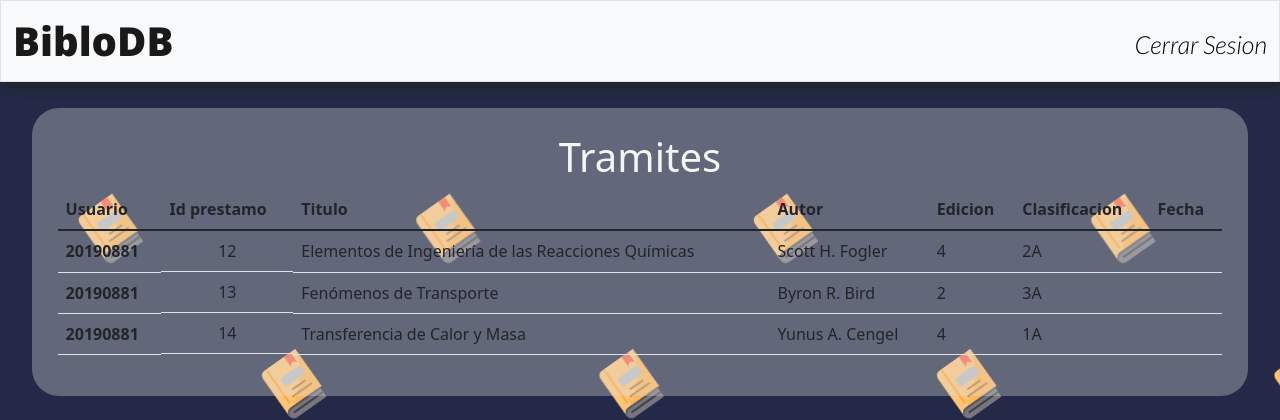
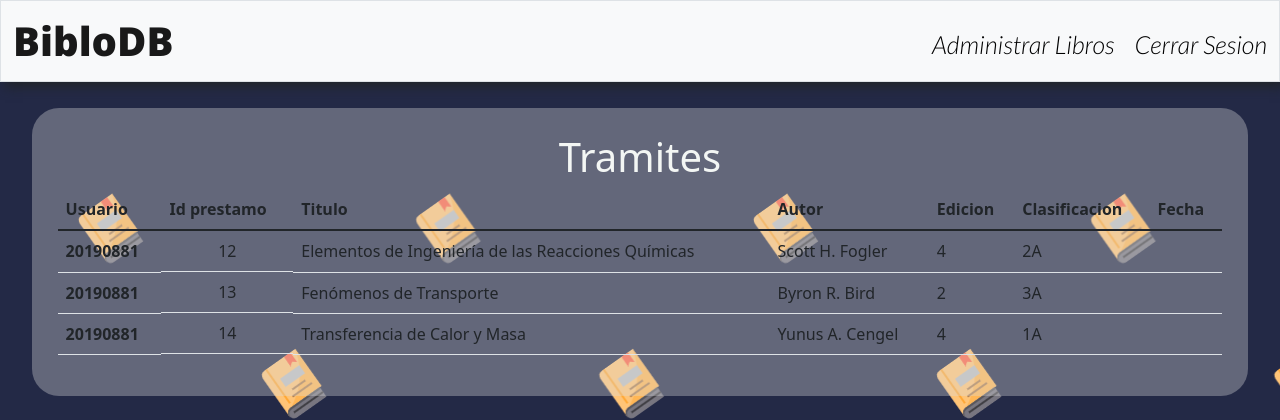
Before and after one commit to Mau5trakt/biblodb, a Flask app: page /administrador in a window 1280 px wide. Shown: the top 420 px of the page. Run offline with Flask 2, Linux system fonts and the light colour scheme; a user stored in the database is signed in; some libraries are stand-ins or nearby versions.

Commit message:
Added link to return (is broken)

```diff
--- a/templates/admin.html
+++ b/templates/admin.html
@@ -5,6 +5,7 @@
 {% endblock %}
 
 {% block links %}
+    <li class="nav-item d-flex align-items-center"><a class="nav-item nav-links" href="/libros">Administrar Libros</a></li>
     <li class="nav-item d-flex align-items-center"><a class="nav-item nav-links" href="/logout">Cerrar Sesion</a></li>
 {% endblock %}
 
```
